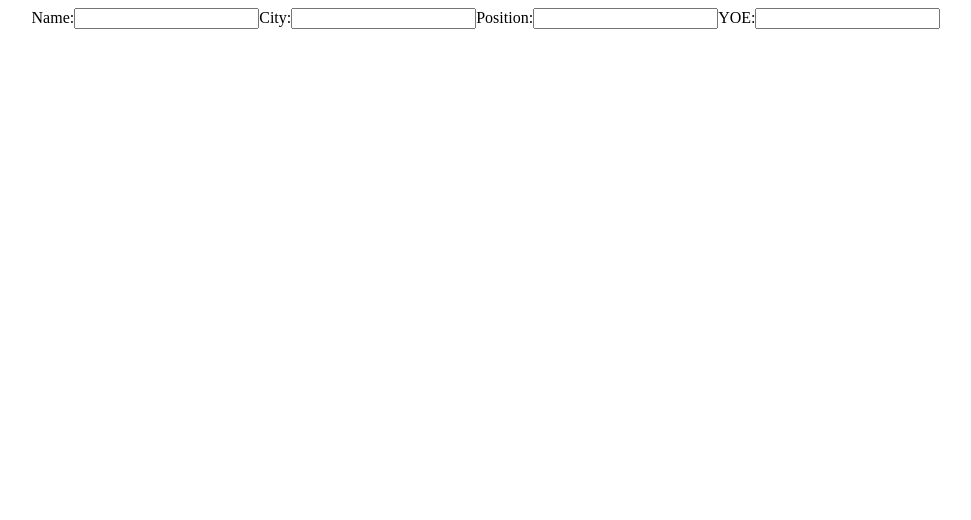
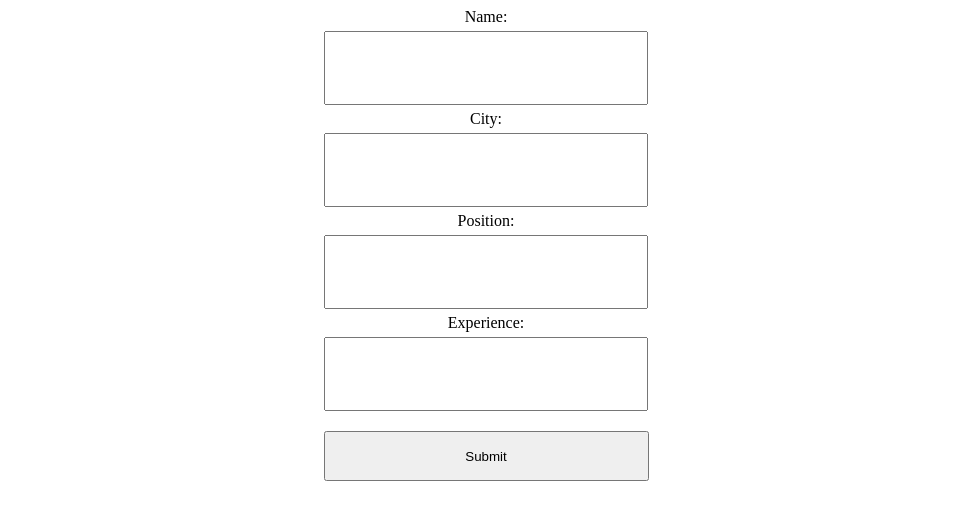
Before and after one commit to JonDRamos/Job-Board, a React (Create React App) app: page / in a window 1280 px wide. Shown: the top 520 px of the page, without its empty margins (154-1125 px from the left). Built offline with nearby package versions, Linux system fonts and the light colour scheme.

Commit message:
imported useState and implemented within inputs

```diff
--- a/src/App.css
+++ b/src/App.css
@@ -1,3 +1,30 @@
 .App {
-  text-align: center;
+  display: flex;
+  flex-direction: column;
+  justify-content: center;
 }
+
+.information {
+  display: flex;
+  flex-direction: column;
+  width: 100%;
+  align-items: center;
+}
+
+.information input {
+  width: 300px;
+  height: 50px;
+  font-size: 20px;
+  padding: 10px;
+  margin: 5px;
+}
+
+.information button {
+  margin-top: 15px;
+  width: 325px;
+  height: 50px;
+}
+
+.information button:hover {
+  cursor: pointer;
+}
--- a/src/App.js
+++ b/src/App.js
@@ -1,19 +1,51 @@
 
 import './App.css';
+//do not forget to to import useState. If not important, each line that uses useState will receive and error -"'useState' is not defined  no-undef".
+import {useState} from "react";
 
+
+
+
+//note that the body of the default syntax was deleted within the function App() { , everything after "<div className="App">"
 function App() {
+  //(Step 2f. below) Create state for each input
+  const [name, setName] = useState("");
+  const [city, setCity] = useState("");
+  const [position, setPosition] = useState("");
+  const [experience, setExperience] = useState(0); // note that useState is the initial states, therefore "" = emtpry string & "0" is initially 0 in input
+
+//(Step 2b. below) Created input forms + labels
+//(Step 2g. below) Inputs were originally just - "<input type="text"/>" Adding onChange event to input - we are creating an event (event) and passing a function => (event.taget.value) is the value in the "targetted" input box, we then conenct it to setName (example). Do this for the rest of the table
+
   return (
     <div className="App">
-      <label>Name:</label>
-      <input type="text"/>
-      <label>City:</label>
-      <input type="text"/>
-      <label>Position:</label>
-      <input type="text"/>
-      <label>YOE:</label>
-      <input type="text"/>
+      <div className="information">
+        <label>Name:</label>
+        <input type="text" onChange= {(event) => { //we are creating an event (event) and passing a function =>
+          setName(event.target.value); //(event.taget.value) is the value in the "targetted" input box, which is connected to setName
+          }}
+          />
+        <label>City:</label>
+        <input type="text"  onChange= {(event) => {
+          setCity(event.target.value);
+          }}
+          />
+        <label>Position:</label>
+        <input type="text"onChange= {(event) => {
+          setPosition(event.target.value);
+          }}
+          />
+        <label>Experience:</label>
+        <input type="number"onChange= {(event) => {
+          setExperience(event.target.value);
+          }}
+          />
+
+        <button> Submit</button>
+
+      </div>
     </div>
   );
 }
 
-export default App;
+export default App; // pre-existing when react was installed
```
